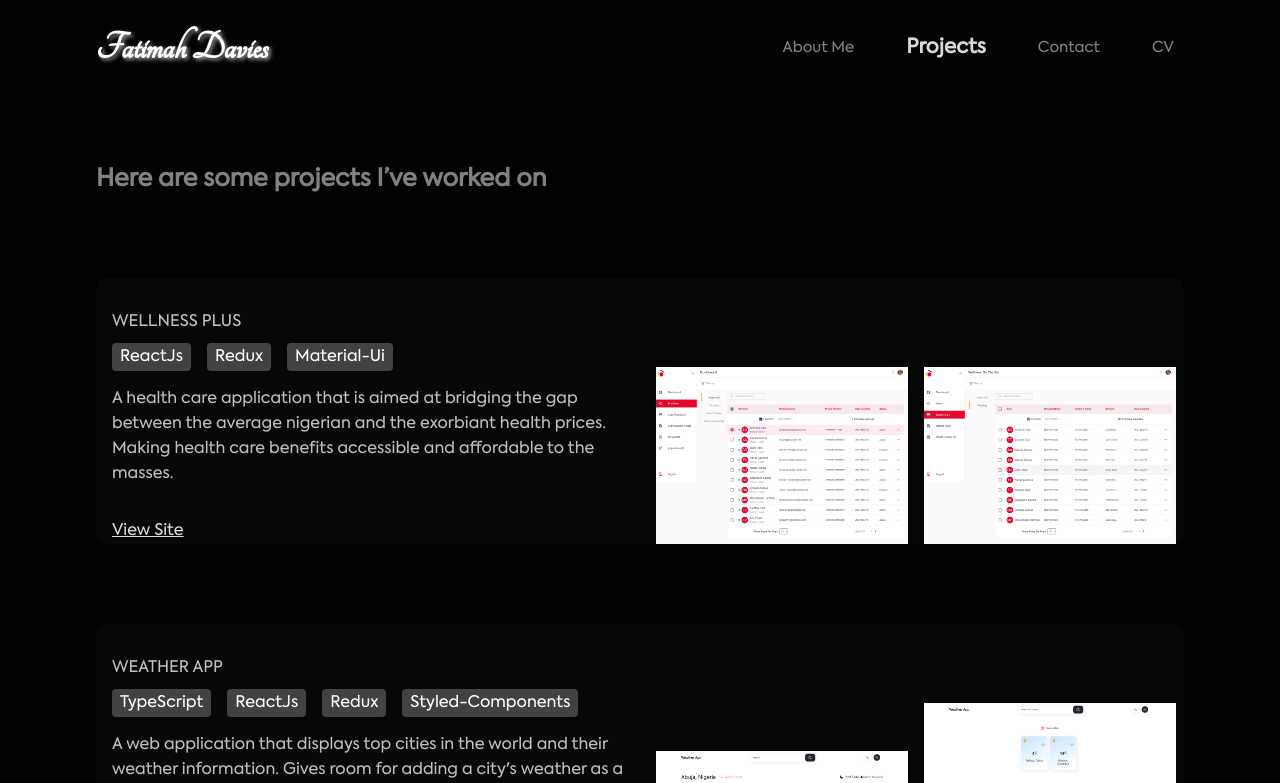
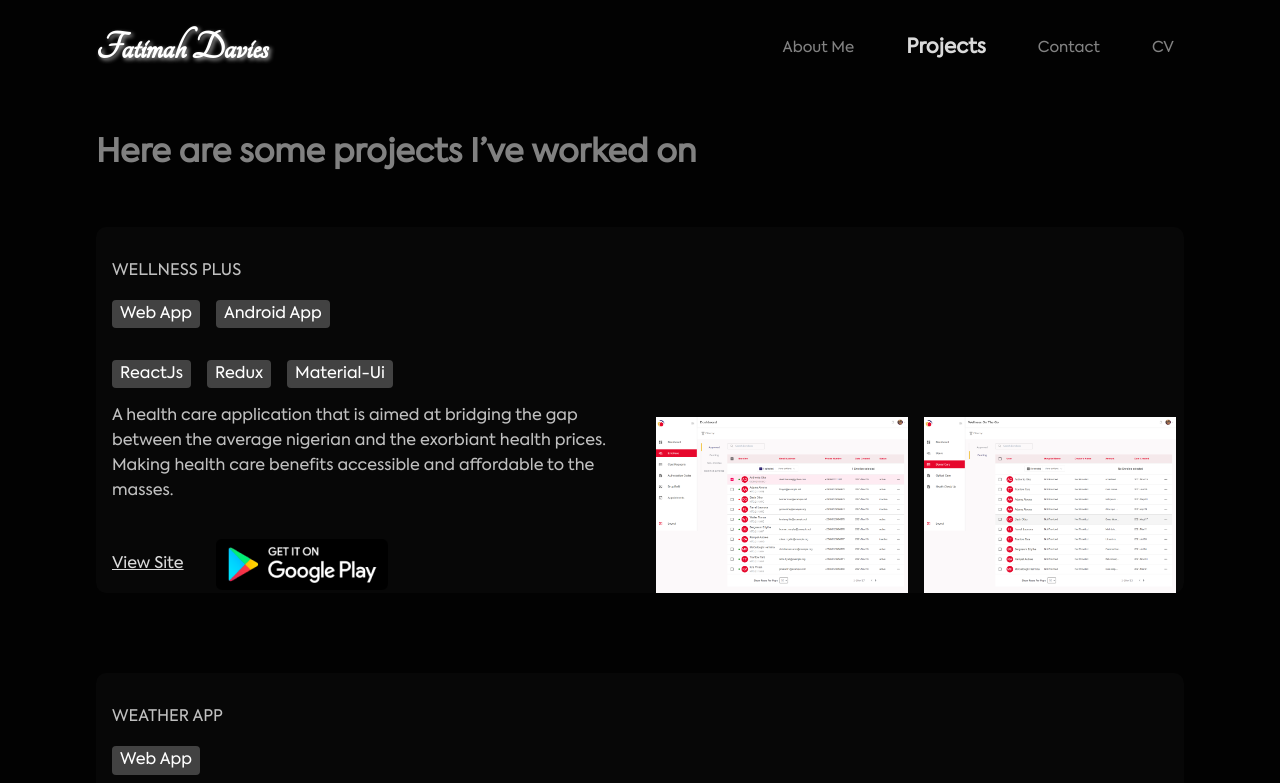
Before and after one commit to Fatimah019/Me, a React (Create React App) app: page /projects in a window 1280 px wide. Shown: the top 783 px of the page. Built offline with nearby package versions, Linux system fonts and the light colour scheme.

Commit message:
alignments

```diff
--- a/src/Components/Home/index.js
+++ b/src/Components/Home/index.js
@@ -43,7 +43,7 @@ const Home = () => {
           linkUrl="https://wellnessplus-admin.herokuapp.com/"
           description="Wellness Plus is a health care application that is aimed at bridging the gap between the average nigerian and the exorbiant health prices. Making health care benefits accessible and affordable to the masses."
           googlePlayUrl="https://play.google.com/store/apps/details?id=com.hazonholdings.android.wellnesspatientapp"
-          isMobileVersion
+          isMobileVersion="/assets/images/GooglePlayStore.png"
           appType={["Web App", "Android App"]}
           projectImg={[
             "/assets/images/wellness-hmo-enrollees.png",
--- a/src/Components/Projects/index.js
+++ b/src/Components/Projects/index.js
@@ -11,7 +11,7 @@ const Projects = () => {
   return (
     // <div>
     <div className="proj-top">
-      <h2>Here are some projects I’ve worked on</h2>
+      <h3>Here are some projects I’ve worked on</h3>
       <div className="projects">
         {projectData.map((project, index) => (
           <ProjectCard
@@ -26,6 +26,7 @@ const Projects = () => {
             projectImg={project.projectImg}
             isMobileVersion={project.mobileVersion}
             googlePlayUrl={project.googlePlayUrl}
+            appType={project.appType}
           />
         ))}
       </div>
--- a/src/Components/Projects/projects.css
+++ b/src/Components/Projects/projects.css
@@ -1,13 +1,14 @@
 .proj-top {
   width: 85%;
-  margin: 10rem auto;
+  margin: 8rem auto;
 }
-.proj-top h2 {
+.proj-top h3 {
   font-weight: 600;
   color: #818181;
+  font-size: 2rem;
 }
 .projects {
-  margin: 5rem auto;
+  margin: 3rem auto;
   display: grid;
   row-gap: 5rem;
 }
@@ -75,6 +76,9 @@
   bottom: 0;
 }
 @media screen and (max-width: 768px) {
+  .proj-top h3 {
+    font-size: 1.5rem;
+  }
   .project-list {
     grid-template-columns: repeat(auto-fit, minmax(48%, 1fr));
   }
@@ -83,6 +87,9 @@
   }
 }
 @media screen and (max-width: 480px) {
+  .proj-top h3 {
+    font-size: 1.3rem;
+  }
   .project-list {
     grid-template-columns: repeat(auto-fit, minmax(100%, 1fr));
   }
--- a/src/Components/UI/ProjectCard/card.css
+++ b/src/Components/UI/ProjectCard/card.css
@@ -10,6 +10,7 @@
   display: grid;
   grid-template-columns: repeat(auto-fit, minmax(48%, 1fr));
   column-gap: 1rem;
+  row-gap: 2rem;
   justify-content: space-between;
   margin: auto;
   padding: 2rem 1rem 0rem 1rem;
@@ -31,10 +32,6 @@
   align-items: center;
   flex-wrap: wrap;
   margin: 1rem 0rem;
-  /* display: grid;
-  grid-template-columns: repeat(auto-fit, minmax(30%, 1fr));
-  column-gap: 1rem;
-  row-gap: 0.5rem; */
 }
 .app_type p {
   color: #ffffff;
@@ -63,10 +60,7 @@
   text-align: center;
   font-family: Axiforma Regular;
 }
-.project_links {
-  display: flex;
-  align-items: center;
-}
+
 .description {
   color: #c0c0c0;
   font-family: Axiforma Regular;
@@ -75,15 +69,13 @@
   text-decoration: underline;
   color: #dadada;
   cursor: pointer;
-  margin-top: 2rem;
   margin-right: 2rem;
+  white-space: nowrap;
 }
 .view_site:hover {
   color: #ffffff;
 }
-.project_card_image {
-  object-fit: contain;
-}
+
 .project_card_right {
   display: flex;
   display: grid;
@@ -99,7 +91,20 @@
   margin: 0rem 0.5rem;
 }
 
-.project_card_header {
+.project_links {
+  display: flex;
+  align-items: center;
+  margin-top: 2rem;
+}
+.project_card_link {
+  display: flex;
+  align-items: center;
+}
+.project_card_image {
+  object-fit: contain;
+  width: 100%;
+}
+/* .project_card_header {
   padding: 0.25rem 1.5rem;
 }
 
@@ -124,7 +129,7 @@
 .project_card_link:hover {
   color: rgb(17, 248, 17);
   font-weight: bolder;
-}
+} */
 
 /* .project_card_image {
   width: 100%;
--- a/src/Components/UI/ProjectCard/index.js
+++ b/src/Components/UI/ProjectCard/index.js
@@ -43,15 +43,15 @@ const ProjectCard = ({
               href={linkUrl}
               target="_blank"
               rel="noopener noreferrer"
-              className="view_site"
+              className="view_site project_card_link"
             >
               View Site
             </a>
           )}
           {isMobileVersion && (
-            <a href={googlePlayUrl}>
+            <a href={googlePlayUrl} className="project_card_link">
               <img
-                src="/assets/images/GooglePlayStore.png"
+                src={isMobileVersion}
                 alt="img"
                 className="project_card_image"
               />
--- a/src/data.js
+++ b/src/data.js
@@ -58,7 +58,7 @@ export const projectData = [
     imageurl: "/assets/images/wellness-login.png",
     description:
       "A health care application that is aimed at bridging the gap between the average nigerian and the exorbiant health prices. Making health care benefits accessible and affordable to the masses.",
-
+    mobileVersion: "/assets/images/GooglePlayStore.png",
     googlePlayUrl:
       "https://play.google.com/store/apps/details?id=com.hazonholdings.android.wellnesspatientapp",
     appType: ["Web App", "Android App"],
@@ -80,6 +80,7 @@ export const projectData = [
       // "/assets/images/weatherapp-notes.png",
       "/assets/images/weatherapp-favorite.png",
     ],
+    appType: ["Web App"],
   },
   {
     name: "MePlayList",
@@ -97,6 +98,7 @@ export const projectData = [
       "/assets/images/meplaylist-three.png",
       "/assets/images/meplaylist-five.png",
     ],
+    appType: ["Web App", "Android App"],
   },
   {
     name: "Startup Lagos",
@@ -113,6 +115,7 @@ export const projectData = [
       "/assets/images/startup-investor.png",
       "/assets/images/startup-payment.png",
     ],
+    appType: ["Web App"],
   },
   {
     name: "Portfolio",
@@ -124,6 +127,7 @@ export const projectData = [
     description:
       "This is a website solely meant for a UI/UX Designer to showcase past and present projects",
     projectImg: ["/assets/images/shola.png", "/assets/images/shola-two.png"],
+    appType: ["Web App"],
   },
 
   {
@@ -140,6 +144,7 @@ export const projectData = [
       "/assets/images/slack-two.png",
       // "/assets/images/slack-three.png",
     ],
+    appType: ["Web App"],
   },
 
   {
@@ -157,6 +162,7 @@ export const projectData = [
       "/assets/images/googledocs-two.png",
       // "/assets/images/googledocs-three.png",
     ],
+    appType: ["Web App"],
   },
   // {
   //   name: "Github Repo Clone",
@@ -184,6 +190,7 @@ export const projectData = [
       "/assets/images/quiz-two.png",
       // "/assets/images/googledocs-three.png",
     ],
+    appType: ["Web App"],
   },
   // {
   //   name: "COVID CASES",
@@ -222,6 +229,7 @@ export const projectData = [
       "/assets/images/image-app-two.png",
       // "/assets/images/googledocs-three.png",
     ],
+    appType: ["Web App"],
   },
   // {
   //   name: "Dev Portfolio",
```
